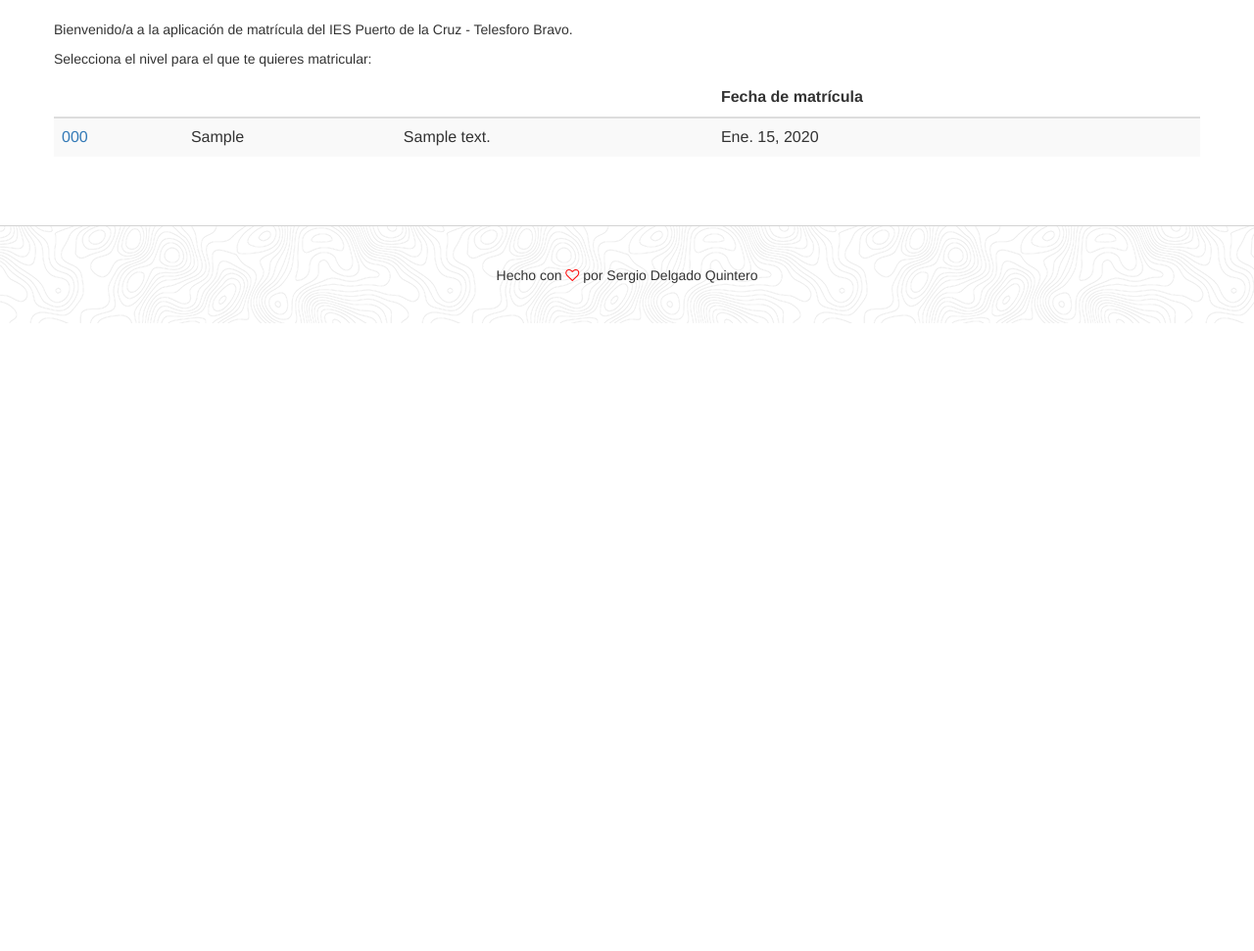
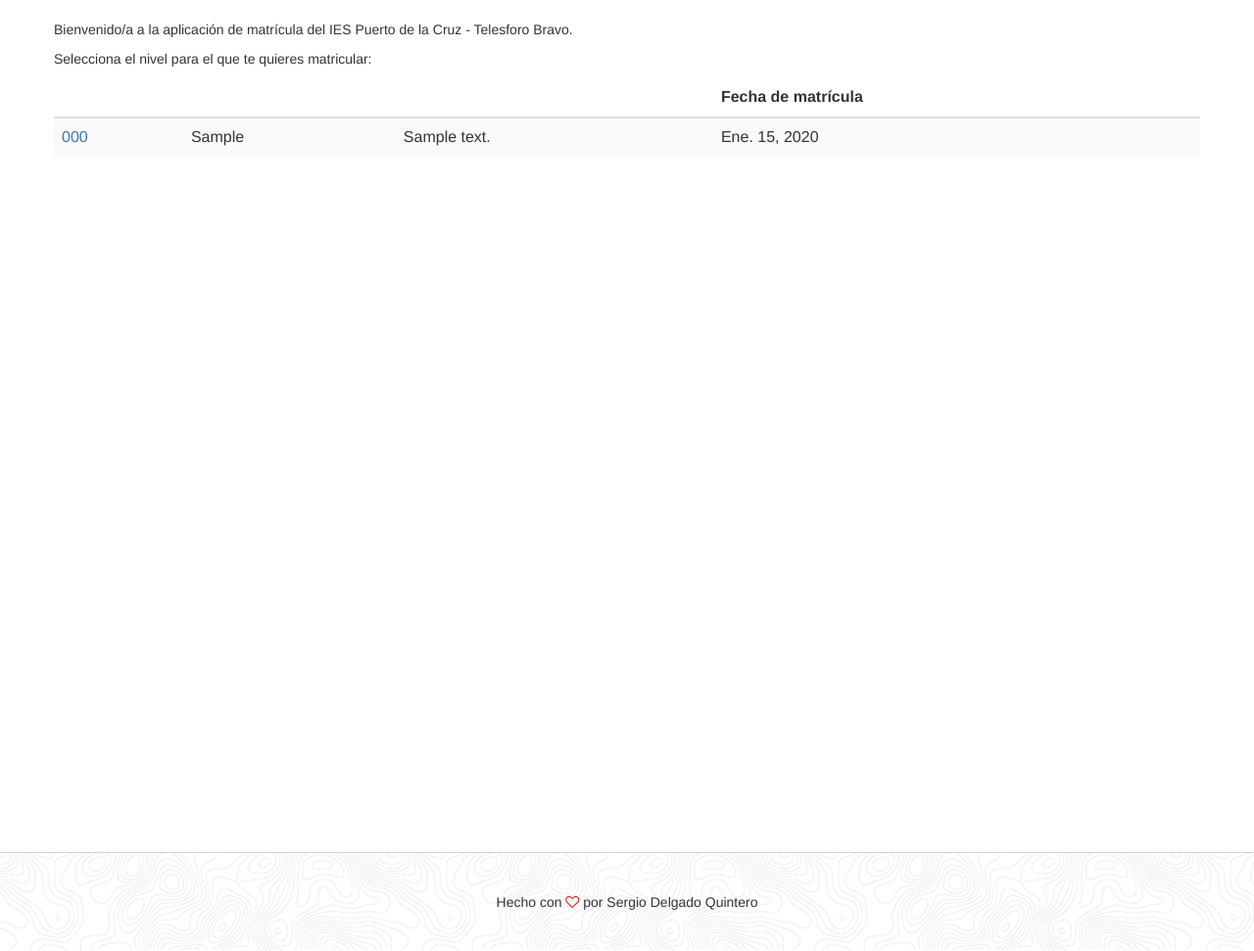
Before and after one commit to iespuertodelacruz/matricula, a Django app: page / in a window 1280 px wide. Shown: the part 100-1071 px from the top of the page at 98% size. Before the commit the page ends 430 px from the top, so only its background shows below. Run offline with Django 3.2, Linux system fonts and the light colour scheme; tables that the repository leaves empty hold one stand-in row (values such as "Sample post"); some libraries are stand-ins or nearby versions.

Commit message:
Fixed min height of main div

```diff
--- a/common/static/css/custom.css
+++ b/common/static/css/custom.css
@@ -1,6 +1,9 @@
 @font-face {
   font-family: "BebasNeue";
   src: url("../fonts/BebasNeue.otf");
+}
+.main {
+  min-height: 100%;
 }
 h1,
 h2,
--- a/common/static/css/custom.styl
+++ b/common/static/css/custom.styl
@@ -1,6 +1,9 @@
 @font-face
     font-family: "BebasNeue"
     src: url("../fonts/BebasNeue.otf")
+
+.main
+    min-height: 100%
 
 h1, h2, h3, h4, h5, h6
     font-family: "BebasNeue"
--- a/common/templates/base.html
+++ b/common/templates/base.html
@@ -25,7 +25,7 @@
             </div>
         </nav>
 
-        <div class="container">
+        <div class="container main">
             {% block content %}
                 <div class="row">
                     <div class="col-md-6">
```
